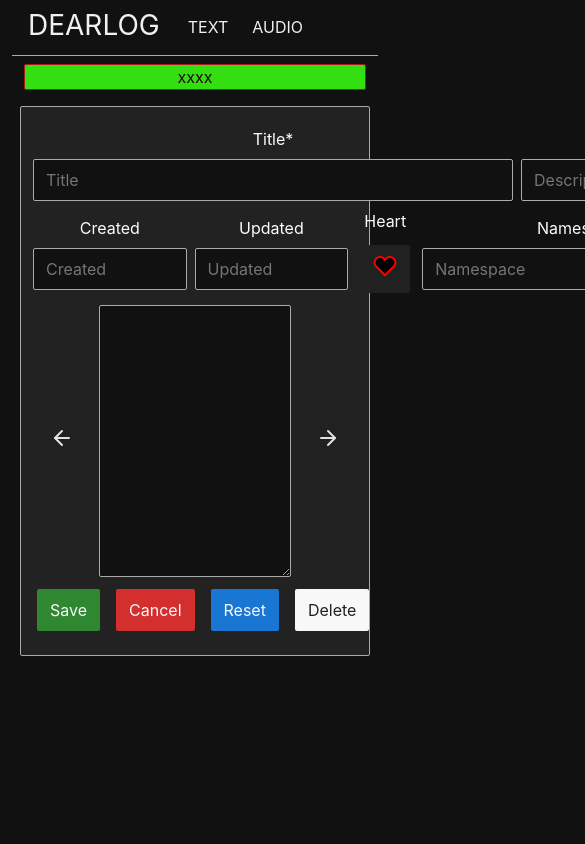
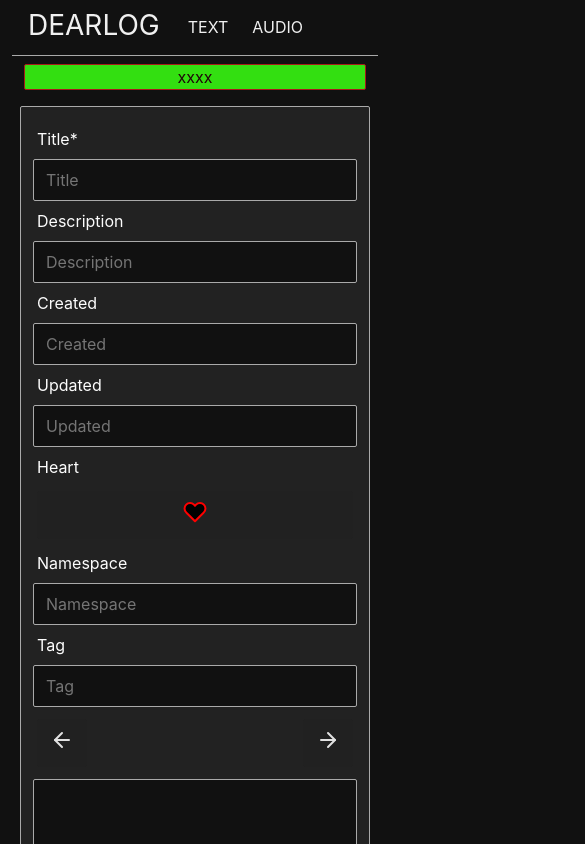
Before and after one commit to nablanerd/dearlog-webapp, a React (Create React App) app: page /Text in a window 390 px wide. Shown: the top 844 px of the page, 585 px wide, since content can reach past the window. Built offline with nearby package versions, Linux system fonts and the light colour scheme.

Commit message:
responsive LogEditText

```diff
--- a/src/LogEditText.css
+++ b/src/LogEditText.css
@@ -5,13 +5,12 @@ form {
     flex-wrap: wrap;
 
     align-content:center;
-
 }
 
 .title_description_group {
 
     display: flex;
-    flex-wrap: nowrap;
+    flex-wrap: wrap;
 
     justify-content: space-between;
 
@@ -23,7 +22,7 @@ form {
 
     display: flex;
 
-    flex-flow: row nowrap;
+    flex-flow: row wrap;
 
     justify-content: space-between;
 
@@ -33,7 +32,7 @@ form {
 .content_group {
 display: flex;
 
-flex-flow: row nowrap;
+flex-flow: row wrap;
 
 justify-content: space-between;
 
@@ -54,44 +53,21 @@ width: 100%;
 
     display: flex;
     flex-direction: column;
-    align-items:center;
 
    justify-content: center;
-}
 
-.title_input {
-
-width: 30em;
-
-}
-
-.description_input {
-
-width: 45em;
-}
-
-.date_input {
-    width: 9.6rem;
-
-}
-
-.namespace_input {
-
-    width: 20rem;
-}
-
-.tag_input {
-
-    width: 20rem;
+   width: 100%;
 }
 
 .content_textarea {
-width: 65rem;
-height: 17rem;
-}
+    width: 100%;
+    height: 20em;
+
+    }
+
 
 .button_edit_text {
 
-width: 18rem;
+    width: 100%;
 
-}
+    }
--- a/src/LogEditText.jsx
+++ b/src/LogEditText.jsx
@@ -66,12 +66,12 @@ class LogEditText extends React.Component {
 
   <div className="content_group">
     <button className="before_button"><ArrowLeft /></button>
+    <button className="after_button"><ArrowRight/></button>
 
     <textarea className="content_textarea">
 
     </textarea>
 
-    <button className="after_button"><ArrowRight/></button>
 
 
   </div>
```
